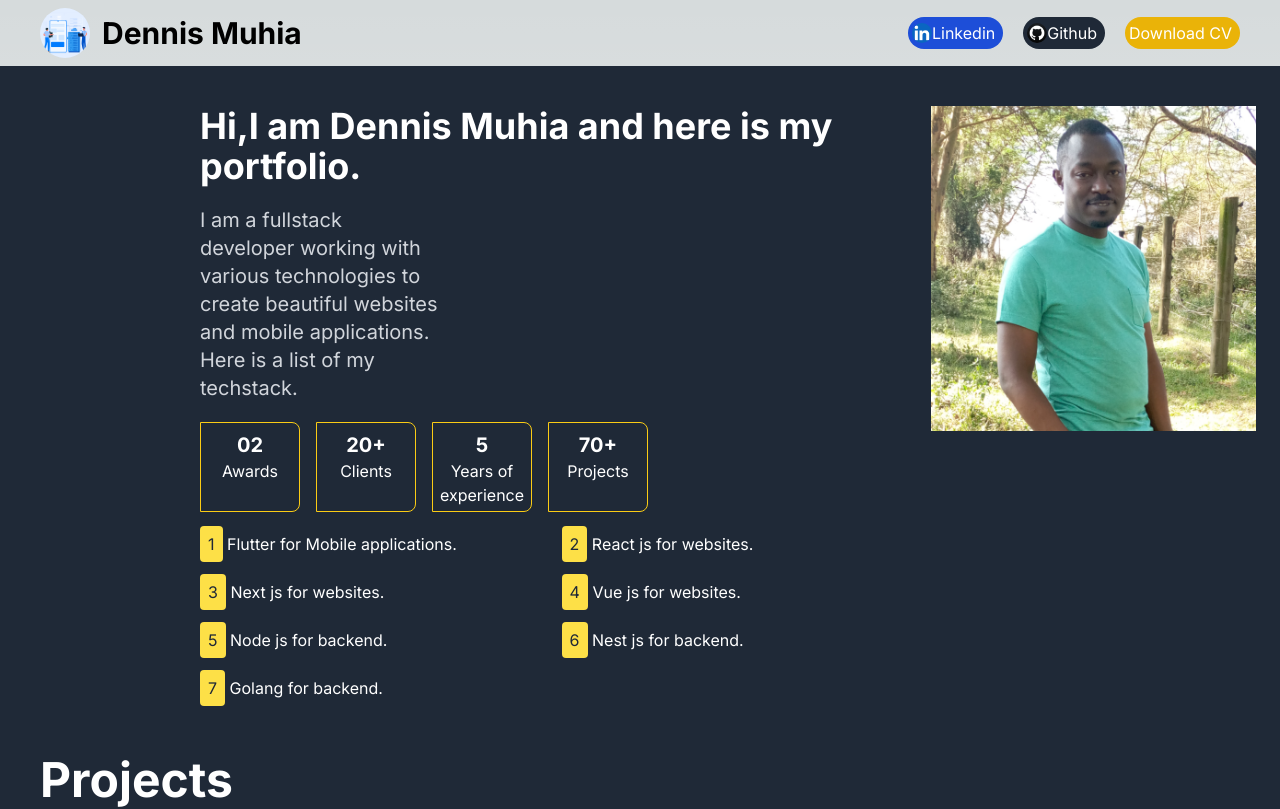
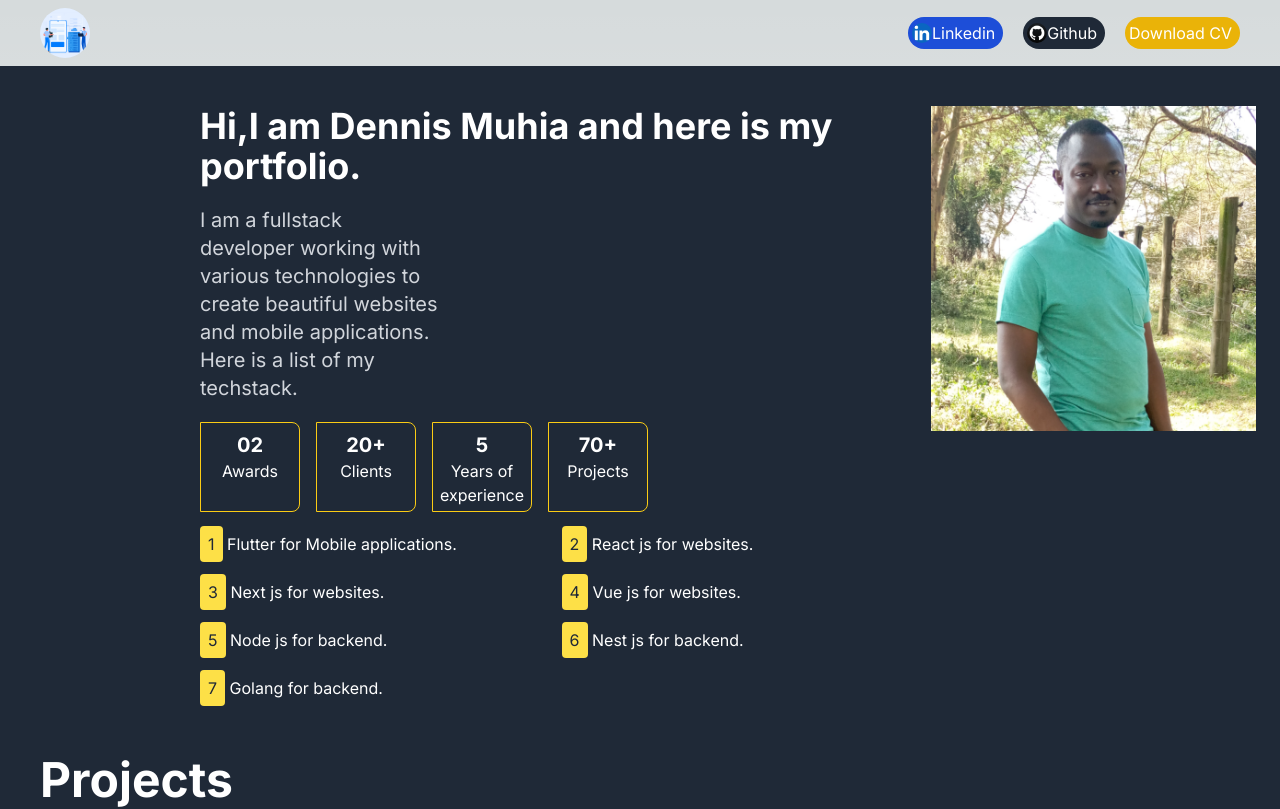
Before and after one commit to dmuhia136/portfolio-dennis, a Next.js app: page / in a window 1280 px wide. Shown: the top 809 px of the page. Built offline with nearby package versions, Linux system fonts and the light colour scheme.

Commit message:
accomplishments and cv added

```diff
--- a/components/NavBar.jsx
+++ b/components/NavBar.jsx
@@ -12,8 +12,8 @@ function NavBar() {
       className='rounded-full'
       alt="Dennis Njoroge Muhia"
     />
-      Dennis Muhia</div>
-      <div className='flex gap-5'>
+      </div>
+      <div className='flex gap-5 '>
         <a href='https://www.linkedin.com/in/dennis-muhia-2920b7226/' className='flex space-x-5 place-items-center pr-2 rounded-full bg-blue-700 text-white hover:bg-blue-500 cursor-pointer p-1 text-md font-normal '>
       <Image
       src="/linkedin.png"
```
